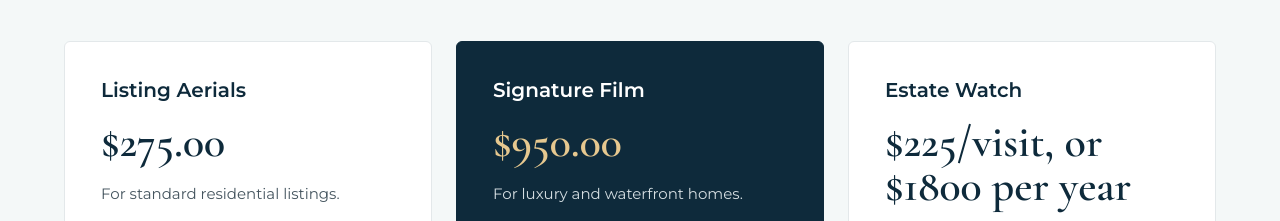
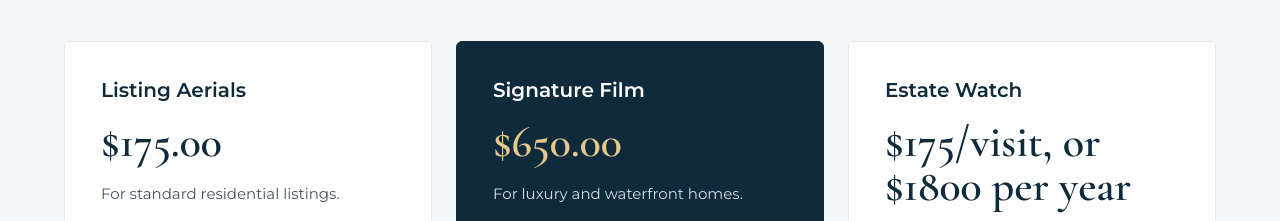
Before and after one commit to Aleibovitz/ROYALPALM, a plain HTML site: page index.html in a window 1280 px wide. Shown: the part 1700-1921 px from the top of the page. Drawn offline with nearby package versions, Linux system fonts and the light colour scheme.

Commit message:
Update pricing for aerial and estate services

```diff
--- a/index.html
+++ b/index.html
@@ -248,7 +248,7 @@ body.modal-open{overflow:hidden}
     <div class="pkg-grid">
       <div class="pkg">
         <h3>Listing Aerials</h3>
-        <div class="price">$275.00</div>
+        <div class="price">$175.00</div>
         <p>For standard residential listings.</p>
         <ul>
           <li>15-20 edited aerial photos</li>
@@ -262,7 +262,7 @@ body.modal-open{overflow:hidden}
           <h3>Signature Film</h3>
           <!-- <span class="badge">MOST POPULAR</span> -->
         </div>
-        <div class="price">$950.00</div>
+        <div class="price">$650.00</div>
         <p>For luxury and waterfront homes.</p>
         <ul>
           <li>Everything in Listing Aerials</li>
@@ -274,7 +274,7 @@ body.modal-open{overflow:hidden}
       </div>
       <div class="pkg">
         <h3>Estate Watch</h3>
-        <div class="price">$225/visit, or $1800 per year</div>
+        <div class="price">$175/visit, or $1800 per year</div>
         <p>For seasonal owners and their managers.</p>
         <ul>
           <li>Roof, dock and grounds survey</li>
```
